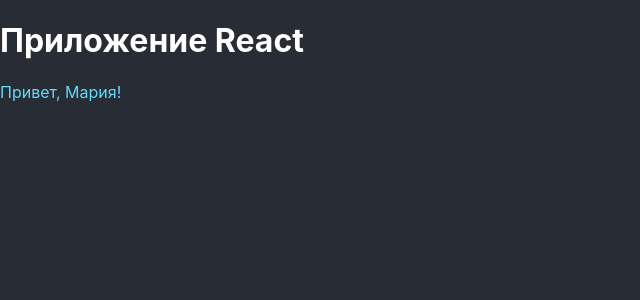
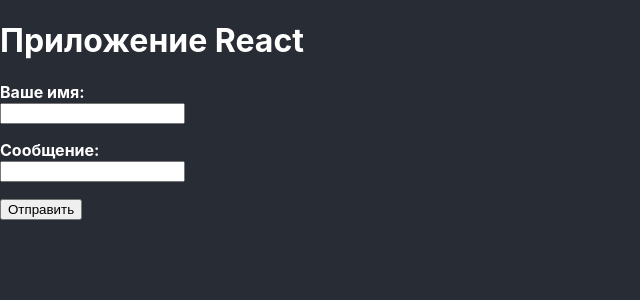
Before and after one commit to Mariya-art/react-project, a React (Create React App) app: page / in a window 1280 px wide. Shown: the top 300 px of the page, without its empty margins (0-640 px from the left). Built offline with nearby package versions, Linux system fonts and the light colour scheme.

Commit message:
messageList with robotAnswer

```diff
--- a/src/App.css
+++ b/src/App.css
@@ -16,3 +16,11 @@
 .App-link {
   color: #61dafb;
 }
+
+.author {
+  color: #61dafb;
+}
+
+.text {
+  color: white;
+}
--- a/src/App.js
+++ b/src/App.js
@@ -1,14 +1,48 @@
 import './App.css';
-import Message from './Message';
+import React, { useState, useEffect } from 'react';
 
 function App() {
-  const name = 'Мария';
+  const [state, setState] = useState(null);
+  const [message, setMessage] = useState('');
+  const [author, setAuthor] = useState('');
+  const [messageList, setMessageList] = useState([]);
+  const [hasAuthor, setHasAuthor] = useState(false);
+
+  useEffect(() => {
+    if(hasAuthor) {
+      setTimeout(() => {
+        setState(messageList.push({id: messageList.length+1, text: 'Привет, ' + author, author: 'Робот'}));
+      }, 1000);
+    }
+    setHasAuthor(false);
+  }, [hasAuthor])
 
   return (
     <div className="App">
       <h1>Приложение React</h1>
 
-      <Message name={name} />
+      <p><b>Ваше имя:</b><br />
+        <input value={author} onChange={(e) => setAuthor(e.target.value)}/>
+      </p>
+      <p><b>Сообщение:</b><br />
+        <input value={message} onChange={(e) => setMessage(e.target.value)}/>
+      </p>
+      <button onClick={() => {
+        if (author !== '') {
+          setHasAuthor(true);
+        } else {
+          setHasAuthor(false);
+        }
+        setState(messageList.push({id: messageList.length+1, text: message, author: author}));
+      }}>Отправить</button>
+
+      {messageList.map((item) => {
+        return(
+          <div key={item.id}>
+            <p className='author'>{item.author}: <span className='text'>{item.text}</span></p>
+          </div>
+        )}
+      )}
     </div>
   );
 }
--- a/src/Message.js
+++ /dev/null
@@ -1,11 +0,0 @@
-import React from 'react';
-
-function Message({ name }) {
-    return (
-        <div class='message'>
-            Привет, {name}!
-        </div>
-    );
-}
-
-export default Message;
--- a/src/index.js
+++ b/src/index.js
@@ -6,9 +6,9 @@
 
 const root = ReactDOM.createRoot(document.getElementById('root'));
 root.render(
-  <React.StrictMode>
+//  <React.StrictMode>
     <App />
-  </React.StrictMode>
+//  </React.StrictMode>
 );
 
 // If you want to start measuring performance in your app, pass a function
```
